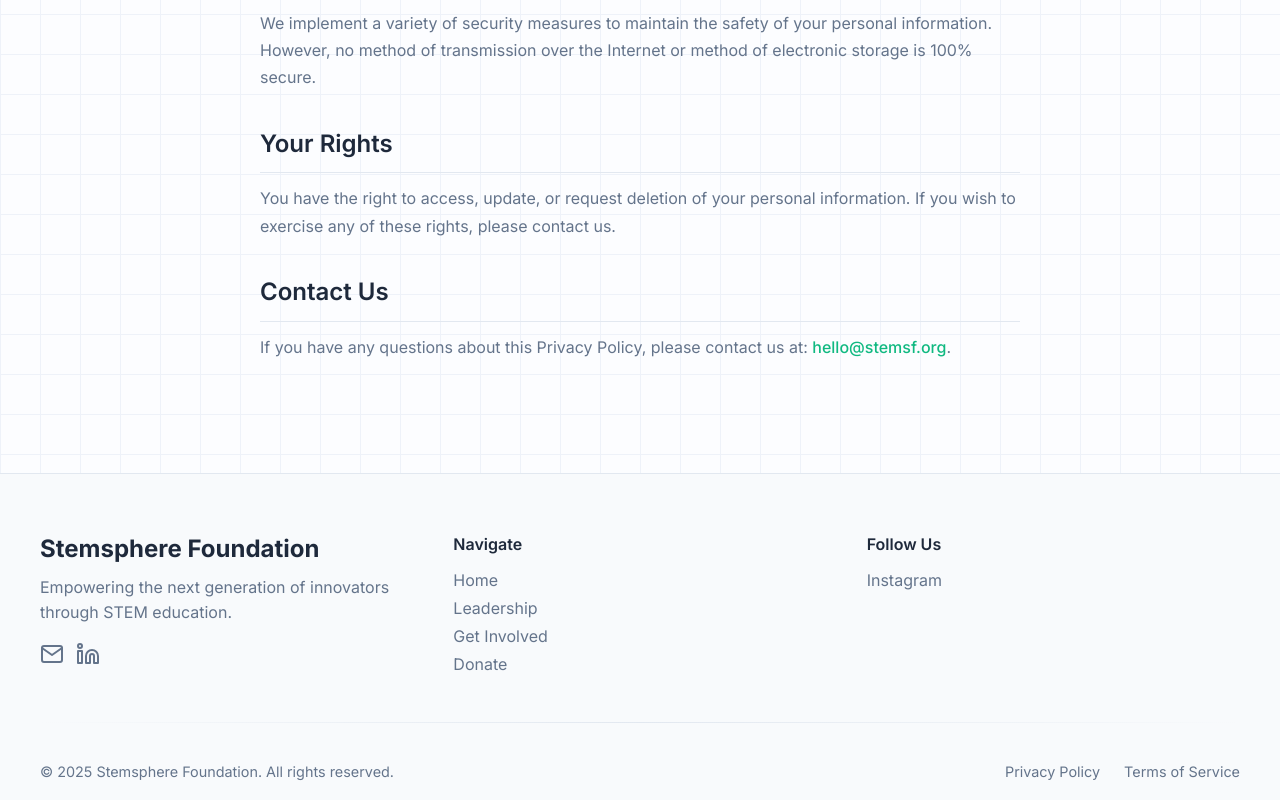
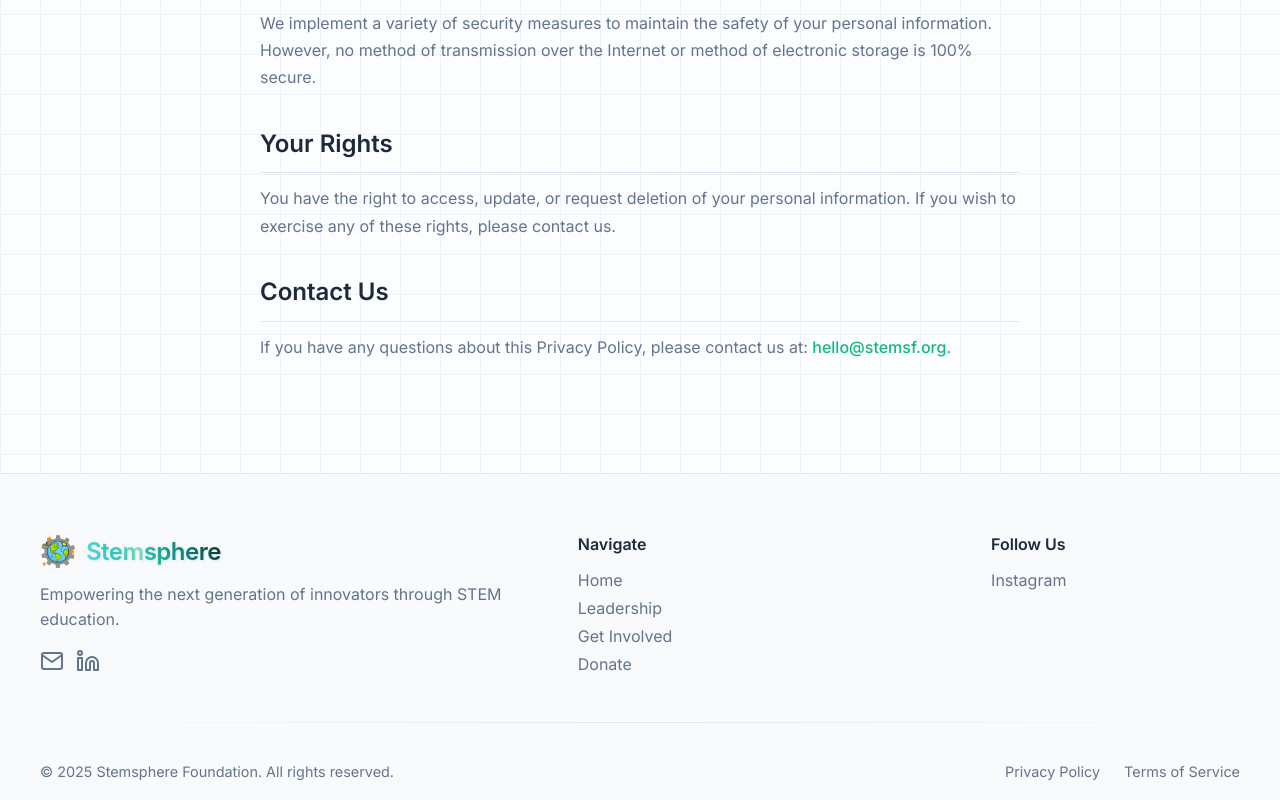
Before and after one commit to diwenne/stemsphere, a React (Vite) app: page /privacy-policy in a window 1280 px wide. Shown: the part 1146-1946 px from the top of the page. Built offline with nearby package versions, Linux system fonts and the light colour scheme.

Commit message:
footer logo

```diff
--- a/src/components/Footer/Footer.css
+++ b/src/components/Footer/Footer.css
@@ -9,7 +9,7 @@
   max-width: 1200px;
   margin: 0 auto;
   display: grid;
-  grid-template-columns: repeat(auto-fit, minmax(200px, 1fr));
+  grid-template-columns: 2fr 1.5fr 1fr;
   gap: 40px;
   margin-bottom: 40px;
 }
@@ -19,12 +19,44 @@
   flex-direction: column;
 }
 
-.footer-logo {
-  font-size: 1.5rem;
-  font-weight: 700;
-  color: var(--text-primary);
+/* --- MODIFICATION: New Logo and Text Styling --- */
+.footer-logo-container {
+  display: flex;
+  align-items: center;
+  gap: 10px;
   margin-bottom: 12px;
 }
+
+.footer-logo-icon {
+  height: 36px;
+  flex-shrink: 0;
+}
+
+.footer-logo-text {
+  font-family: -apple-system, BlinkMacSystemFont, "Segoe UI", Roboto, Helvetica, Arial, sans-serif, "Apple Color Emoji", "Segoe UI Emoji";
+  font-size: 1.5rem;
+  font-weight: 600;
+  letter-spacing: -0.5px;
+  text-shadow: 1px 1px 3px rgba(0, 0, 0, 0.1);
+}
+
+.footer-logo-stem,
+.footer-logo-sphere {
+  background-clip: text;
+  -webkit-background-clip: text;
+  color: transparent;
+  padding-bottom: 2px;
+}
+
+.footer-logo-stem {
+  background-image: linear-gradient(60deg, #67e8f9, #2dd4bf, #a7f3d0);
+}
+
+.footer-logo-sphere {
+  background-image: linear-gradient(60deg, #2dd4bf, #0d9488, #042f2e);
+}
+/* --- END MODIFICATION --- */
+
 
 .footer-mission {
   line-height: 1.6;
@@ -102,23 +134,20 @@
   color: var(--accent-green);
 }
 
-/* --- MODIFIED CODE FOR MOBILE --- */
+
 @media (max-width: 600px) {
   .footer-bottom {
     flex-direction: column;
     justify-content: center;
     gap: 10px;
-    /* FIX: Center align the text inside all child elements */
     text-align: center;
   }
 
   .footer-legal-links {
-    /* FIX: Center the flex items (the links) within their container */
     justify-content: center;
   }
 
   .footer-bottom::before {
-    /* FIX: Ensure the divider appears correctly in a column layout */
     flex-basis: auto;
     width: 90%;
   }
--- a/src/components/Footer/Footer.tsx
+++ b/src/components/Footer/Footer.tsx
@@ -1,11 +1,20 @@
 import './Footer.css';
+import stemsphereLogo from '../../assets/stemsphere.png'; // Make sure this path is correct
 
 const Footer = () => {
   return (
     <footer className="footer">
       <div className="footer-container">
         <div className="footer-info">
-          <h3 className="footer-logo">Stemsphere Foundation</h3>
+
+          {/* --- MODIFICATION: New Logo and Text Styling --- */}
+          <div className="footer-logo-container">
+            <img src={stemsphereLogo} alt="Stemsphere Logo" className="footer-logo-icon" />
+            <span className="footer-logo-text">
+              <span className="footer-logo-stem">Stem</span><span className="footer-logo-sphere">sphere</span>
+            </span>
+          </div>
+
           <p className="footer-mission">Empowering the next generation of innovators through STEM education.</p>
 
           <div className="footer-contact-icons">
@@ -39,7 +48,6 @@ const Footer = () => {
         </div>
       </div>
 
-      {/* --- MODIFICATION START --- */}
       <div className="footer-bottom">
         <p className="footer-copyright">© {new Date().getFullYear()} Stemsphere Foundation. All rights reserved.</p>
         <div className="footer-legal-links">
@@ -47,7 +55,6 @@ const Footer = () => {
           <a href="/terms-of-service">Terms of Service</a>
         </div>
       </div>
-      {/* --- MODIFICATION END --- */}
     </footer>
   );
 };
```
